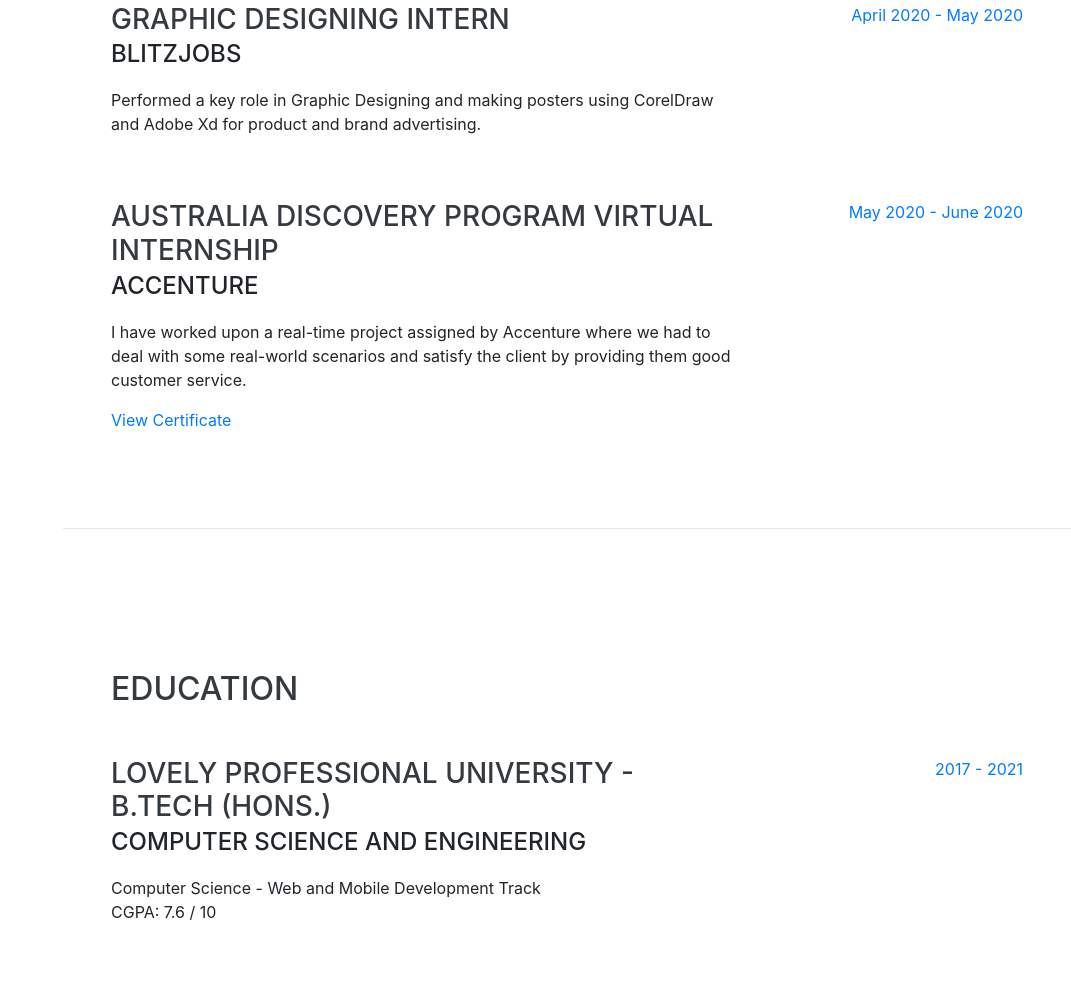
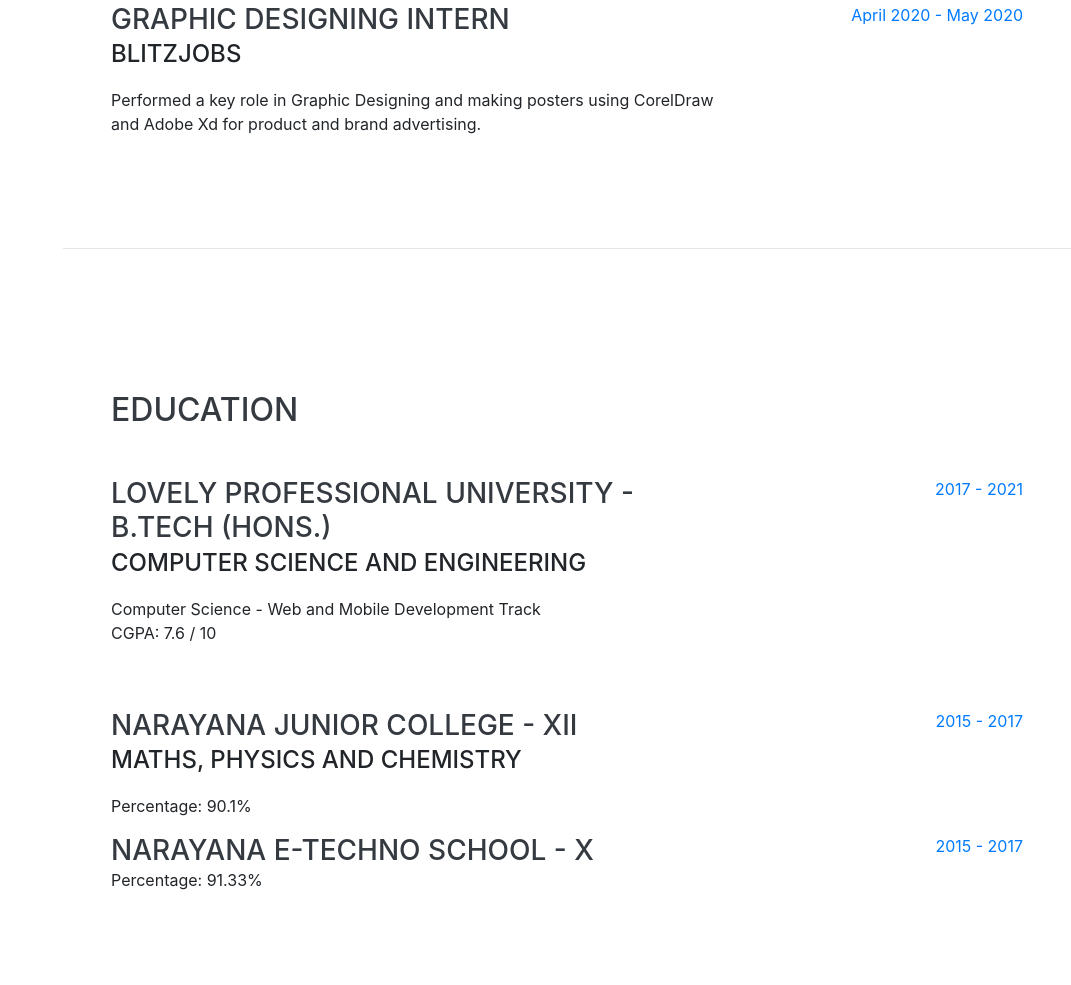
Before and after one commit to sajidlpu1/My-e-Resume, a website with bundled scripts: page index.html in a window 1280 px wide. Shown: the part 1539-2524 px from the top of the page, without its empty margins (209-1280 px from the left). Built offline with nearby package versions, Linux system fonts and the light colour scheme; a web font is replaced by a local one.

Commit message:
Update index.html

```diff
--- a/index.html
+++ b/index.html
@@ -137,18 +137,6 @@
           </div>
           <div class="resume-date text-md-right">
             <span class="text-primary">April 2020 - May 2020</span>
-          </div>
-        </div>
-
-        <div class="resume-item d-flex flex-column flex-md-row justify-content-between mb-5">
-          <div class="resume-content">
-            <h3 class="mb-0">Australia Discovery Program Virtual Internship</h3>
-            <div class="subheading mb-3">Accenture</div>
-            <p>I have worked upon a real-time project assigned by Accenture where we had to deal with some real-world scenarios and satisfy the client by providing them good customer service.</p>
-            <a href="https://drive.google.com/file/d/1La_y1e-8ng6l7JwpfSqbESsJZcjzx9XI/view?usp=sharing" target="_blank">View Certificate</a>
-          </div>
-          <div class="resume-date text-md-right">
-            <span class="text-primary">May 2020 - June 2020</span>
           </div>
         </div>
 
```
